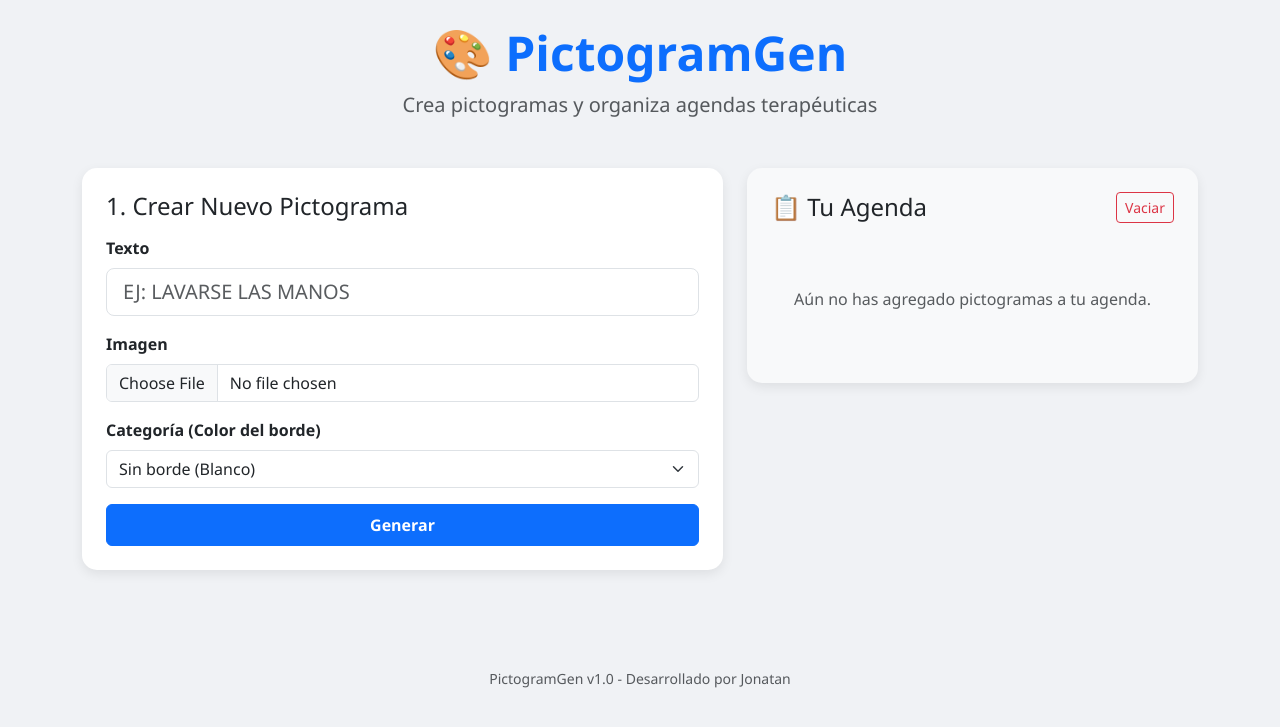
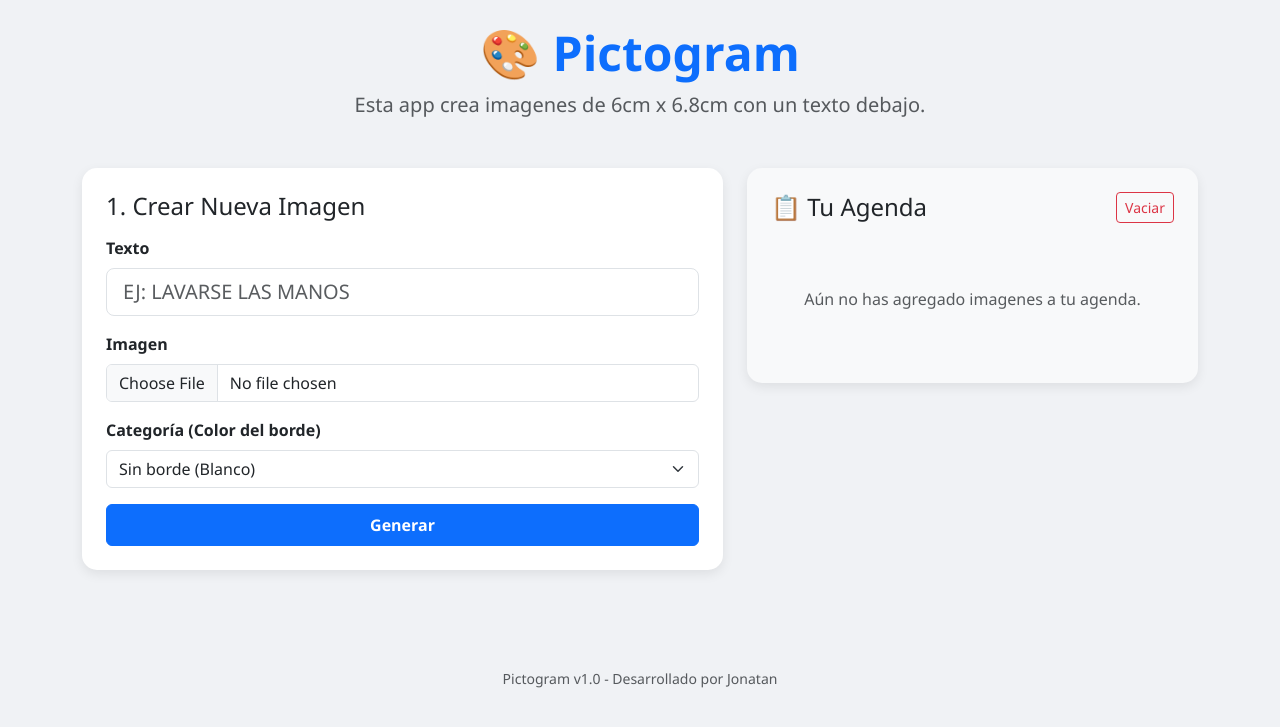
Before and after one commit to jonasur/pictogramas, a Flask app: page / in a window 1280 px wide. Shown: the top 727 px of the page. Run offline with Flask 3, Linux system fonts and the light colour scheme.

Commit message:
Correccion visual

```diff
--- a/pdf_manager.py
+++ b/pdf_manager.py
@@ -35,8 +35,6 @@ def crear_agenda_pdf(lista_imagenes, nombre_pdf):
             x = x_inicial + (col * (ancho_p + separacion))
             y = y_inicial - (fila * (alto_p + separacion))
 
-            # IMPORTANTE: Quitamos 'preserveAspectRatio' para forzar a que
-            # mida EXACTAMENTE lo que pedimos, ya que la imagen ya es proporcional.
             c.drawImage(ruta_img, x, y, width=ancho_p, height=alto_p)
 
         if (i + 1) % 12 == 0 and (i + 1) < len(lista_imagenes):
--- a/templates/index.html
+++ b/templates/index.html
@@ -3,7 +3,7 @@
 <head>
     <meta charset="UTF-8">
     <meta name="viewport" content="width=device-width, initial-scale=1.0">
-    <title>PictogramGen - Creador de Agendas</title>
+    <title>Pictogram - Creador de Agendas</title>
     <link href="https://cdn.jsdelivr.net/npm/bootstrap@5.3.0/dist/css/bootstrap.min.css" rel="stylesheet">
     <style>
         body { background-color: #f0f2f5; font-family: 'Segoe UI', Tahoma, Geneva, Verdana, sans-serif; }
@@ -16,14 +16,14 @@
 
 <div class="container py-4">
     <header class="text-center mb-5">
-        <h1 class="display-5 fw-bold text-primary">🎨 PictogramGen</h1>
-        <p class="lead text-muted">Crea pictogramas y organiza agendas terapéuticas</p>
+        <h1 class="display-5 fw-bold text-primary">🎨 Pictogram</h1>
+        <p class="lead text-muted">Esta app crea imagenes de 6cm x 6.8cm con un texto debajo.</p>
     </header>
 
     <div class="row">
         <div class="col-lg-7">
             <div class="card p-4 mb-4">
-                <h4 class="mb-3">1. Crear Nuevo Pictograma</h4>
+                <h4 class="mb-3">1. Crear Nueva Imagen</h4>
                 <form action="/generar" method="post" enctype="multipart/form-data">
                     <div class="mb-3">
                         <label class="form-label fw-bold">Texto</label>
@@ -37,11 +37,11 @@
                         <label class="form-label fw-bold">Categoría (Color del borde)</label>
                         <select name="color_borde" class="form-select">
                             <option value="white">Sin borde (Blanco)</option>
-                            <option value="#28a745">Verbo (Verde)</option>
-                            <option value="#ffc107">Sustantivo (Amarillo/Naranja)</option>
-                            <option value="#007bff">Adjetivo (Azul)</option>
-                            <option value="#e83e8c">Social/Cortesía (Rosa)</option>
-                            <option value="black">Otros (Negro)</option>
+                            <option value="#28a745">Verde</option>
+                            <option value="#ffc107">Amarillo</option>
+                            <option value="#007bff">Azul</option>
+                            <option value="#e83e8c">Rosa</option>
+                            <option value="black">Negro</option>
                         </select>
                     </div>
                     <button type="submit" class="btn btn-primary w-100 fw-bold py-2">Generar</button>
@@ -50,7 +50,7 @@
 
             {% if resultado %}
             <div class="card p-4 text-center border-primary">
-                <h4 class="text-primary mb-3">¡Pictograma Generado!</h4>
+                <h4 class="text-primary mb-3">¡Imagen Generada!</h4>
                 <img src="{{ url_for('static', filename=resultado) }}" class="pictogram-preview mb-3 mx-auto">
                 <div class="d-grid gap-2">
                     <form action="/agregar_a_pdf" method="post">
@@ -89,7 +89,7 @@
                         {% endif %}
                     </div>
                 {% else %}
-                    <p class="text-muted text-center my-5">Aún no has agregado pictogramas a tu agenda.</p>
+                    <p class="text-muted text-center my-5">Aún no has agregado imagenes a tu agenda.</p>
                 {% endif %}
             </div>
         </div>
@@ -97,7 +97,7 @@
 </div>
 
 <footer class="text-center mt-5 text-muted">
-    <small>PictogramGen v1.0 - Desarrollado por Jonatan</small>
+    <small>Pictogram v1.0 - Desarrollado por Jonatan</small>
 </footer>
 
 </body>
```
